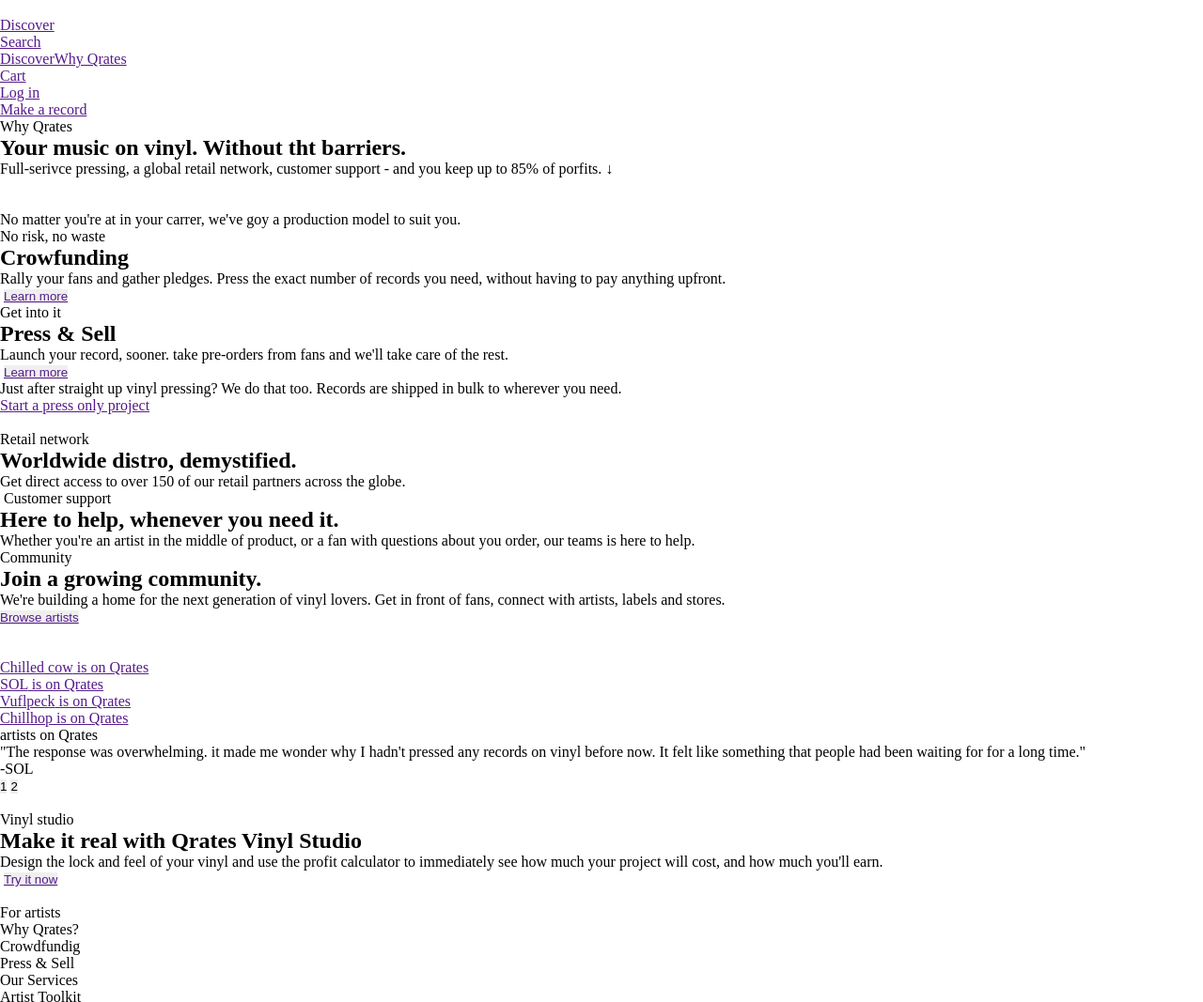
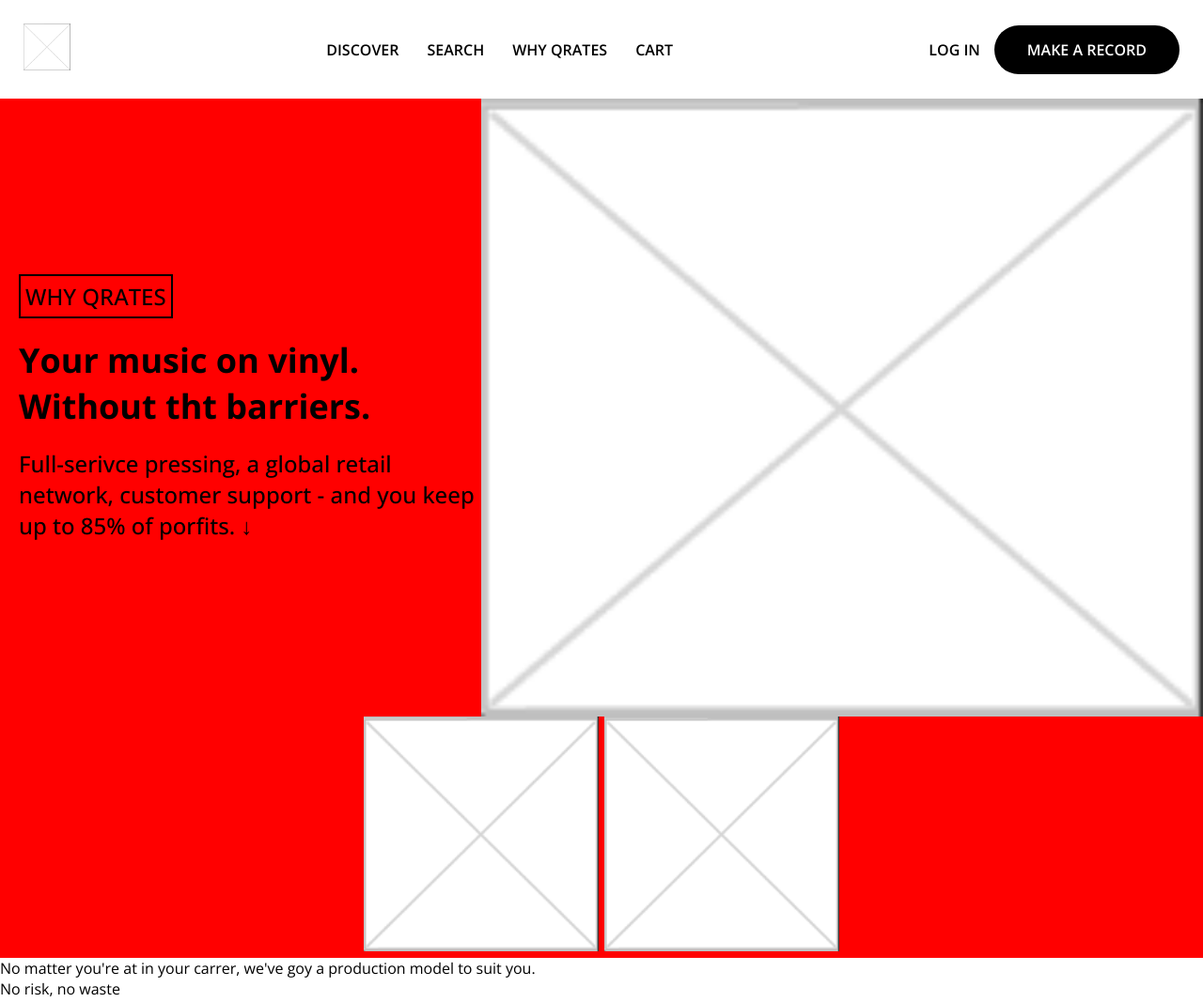
Before and after one commit to abroudoux/qrates, a plain HTML site: page index.html in a window 1280 px wide. Shown: the top 1067 px of the page at 94% size. Drawn offline with nearby package versions, Linux system fonts and the light colour scheme.

Commit message:
header style

```diff
--- a/index.html
+++ b/index.html
@@ -5,29 +5,37 @@
     <meta name="viewport" content="width=device-width, initial-scale=1.0" />
     <title>Qrates</title>
     <link rel="stylesheet" href="style.css" />
+    <link rel="preconnect" href="https://fonts.googleapis.com" />
+    <link rel="preconnect" href="https://fonts.gstatic.com" crossorigin />
+    <link
+      href="https://fonts.googleapis.com/css2?family=Open+Sans:ital,wght@0,300..800;1,300..800&display=swap"
+      rel="stylesheet"
+    />
   </head>
   <body>
     <header>
-      <img src="" alt="" />
+      <a href="https://github.com/abroudoux">
+        <img src="./assets/wireframe.png" alt="Accueil Qrates" />
+      </a>
       <nav>
         <ul>
-          <li><a href="">Discover</a></li>
-          <li><a href="">Search</a></li>
-          <li><a href="">DiscoverWhy Qrates</a></li>
-          <li><a href="">Cart</a></li>
+          <li><a href="https://github.com/abroudoux">Discover</a></li>
+          <li><a href="https://github.com/abroudoux">Search</a></li>
+          <li><a href="https://github.com/abroudoux">Why Qrates</a></li>
+          <li><a href="https://github.com/abroudoux">Cart</a></li>
         </ul>
       </nav>
       <div>
         <ul>
-          <li><a href="">Log in</a></li>
-          <li><a href="">Make a record</a></li>
+          <li><a href="https://github.com/abroudoux">Log in</a></li>
+          <li><a href="https://github.com/abroudoux">Make a record</a></li>
         </ul>
       </div>
     </header>
     <main>
-      <section>
-        <div>
-          <div>
+      <section id="hero-banner">
+        <div id="hero-banner-up">
+          <div id="hero-banner-text">
             <span>Why Qrates</span>
             <h1>Your music on vinyl. Without tht barriers.</h1>
             <p>
@@ -35,11 +43,11 @@
               and you keep up to 85% of porfits. ↓
             </p>
           </div>
-          <img src="" alt="" />
+          <img src="./assets/wireframe.png" alt="" />
         </div>
         <div>
-          <img src="" alt="" />
-          <img src="" alt="" />
+          <img src="./assets/wireframe.png" alt="" />
+          <img src="./assets/wireframe.png" alt="" />
         </div>
       </section>
       <div>
@@ -58,7 +66,7 @@
           </p>
           <img src="" alt="" />
           <button>
-            <a href=""> Learn more </a>
+            <a href="https://github.com/abroudoux"> Learn more </a>
           </button>
         </div>
         <div>
@@ -70,7 +78,7 @@
           </p>
           <img src="" alt="" />
           <button>
-            <a href=""> Learn more </a>
+            <a href="https://github.com/abroudoux"> Learn more </a>
           </button>
         </div>
       </section>
@@ -79,7 +87,7 @@
           Just after straight up vinyl pressing? We do that too. Records are
           shipped in bulk to wherever you need.
         </p>
-        <a href="">Start a press only project</a>
+        <a href="https://github.com/abroudoux">Start a press only project</a>
       </div>
       <section></section>
       <section>
@@ -120,7 +128,7 @@
           front of fans, connect with artists, labels and stores.
         </p>
         <button>
-          <a href="">Browse artists</a>
+          <a href="https://github.com/abroudoux">Browse artists</a>
         </button>
       </section>
       <section>
@@ -138,16 +146,24 @@
       <section>
         <ul>
           <li>
-            <a href=""><span>Chilled cow</span> is on Qrates</a>
+            <a href="https://github.com/abroudoux"
+              ><span>Chilled cow</span> is on Qrates</a
+            >
           </li>
           <li>
-            <a href=""><span>SOL</span> is on Qrates</a>
+            <a href="https://github.com/abroudoux"
+              ><span>SOL</span> is on Qrates</a
+            >
           </li>
           <li>
-            <a href=""><span>Vuflpeck</span> is on Qrates</a>
+            <a href="https://github.com/abroudoux"
+              ><span>Vuflpeck</span> is on Qrates</a
+            >
           </li>
           <li>
-            <a href=""><span>Chillhop</span> is on Qrates</a>
+            <a href="https://github.com/abroudoux"
+              ><span>Chillhop</span> is on Qrates</a
+            >
           </li>
         </ul>
       </section>
@@ -179,7 +195,7 @@
         </p>
         <img src="" alt="" />
         <button>
-          <a href="">Try it now</a>
+          <a href="https://github.com/abroudoux">Try it now</a>
         </button>
         <div><img src="" alt="" /></div>
       </section>
@@ -230,17 +246,17 @@
         <div>
           <ul>
             <li>
-              <a href="">
+              <a href="https://github.com/abroudoux">
                 <img src="" alt="" />
               </a>
             </li>
             <li>
-              <a href="">
+              <a href="https://github.com/abroudoux">
                 <img src="" alt="" />
               </a>
             </li>
             <li>
-              <a href="">
+              <a href="https://github.com/abroudoux">
                 <img src="" alt="" />
               </a>
             </li>
--- a/style.css
+++ b/style.css
@@ -1,6 +1,9 @@
 :root {
   --white: #ffffff;
   --black: #000000;
+  --yellow: #fff804;
+  --grey: #81836c;
+  --pink: #e280ff;
 }
 
 *,
@@ -10,8 +13,92 @@ html {
   border: 0;
   box-sizing: border-box;
   list-style: none;
+  color: var(--black);
+  font-family: "Open Sans", sans-serif;
+
+  a {
+    text-decoration: none;
+  }
 
   header {
     width: 100vw;
+    display: flex;
+    justify-content: space-between;
+    align-items: center;
+    padding: 25px;
+    text-transform: uppercase;
+    font-weight: 600;
+
+    img {
+      width: 50px;
+      height: 50px;
+    }
+
+    nav ul {
+      display: flex;
+      justify-content: space-between;
+      align-items: center;
+      gap: 30px;
+    }
+
+    div ul {
+      display: flex;
+      justify-content: space-between;
+      align-items: center;
+      gap: 15px;
+
+      li:last-child a {
+        background-color: var(--black);
+        padding: 15px 35px;
+        border-radius: 30px;
+        color: var(--white);
+      }
+    }
+  }
+
+  #hero-banner {
+    widdth: 100vw;
+    background-color: red;
+    display: flex;
+    flex-direction: column;
+    justify-content: center;
+    align-items: center;
+    font-size: 1.5rem;
+    font-weight: 500;
+    color: var(--white);
+
+    img {
+      width: 250px;
+      height: 250px;
+    }
+
+    #hero-banner-up {
+      width: 100%;
+      display: flex;
+      flex-direction: row;
+      justify-content: center;
+      align-items: center;
+
+      #hero-banner-text {
+        width: 40%;
+        display: flex;
+        flex-direction: column;
+        justify-content: center;
+        align-items: start;
+        gap: 20px;
+        padding-left: 20px;
+
+        span {
+          text-transform: uppercase;
+          border: 2px solid var(--black);
+          padding: 5px;
+        }
+      }
+
+      img {
+        width: 60%;
+        height: auto;
+      }
+    }
   }
 }
```
